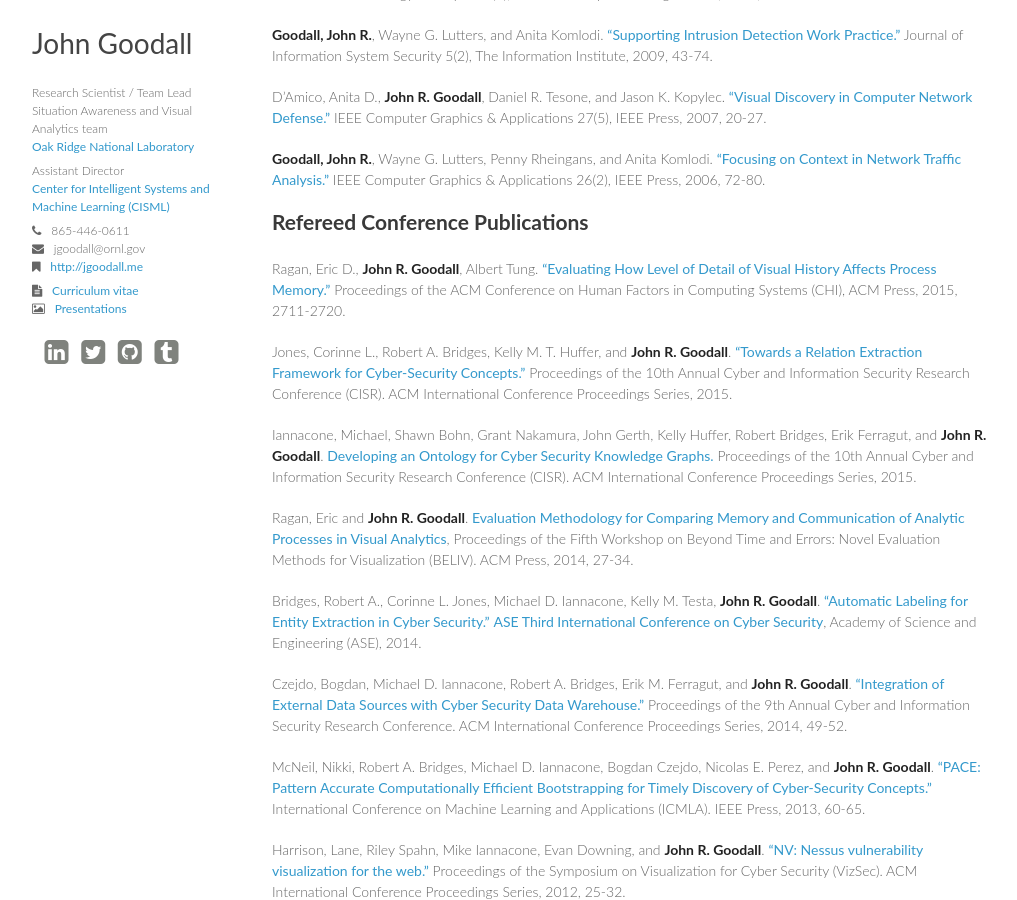
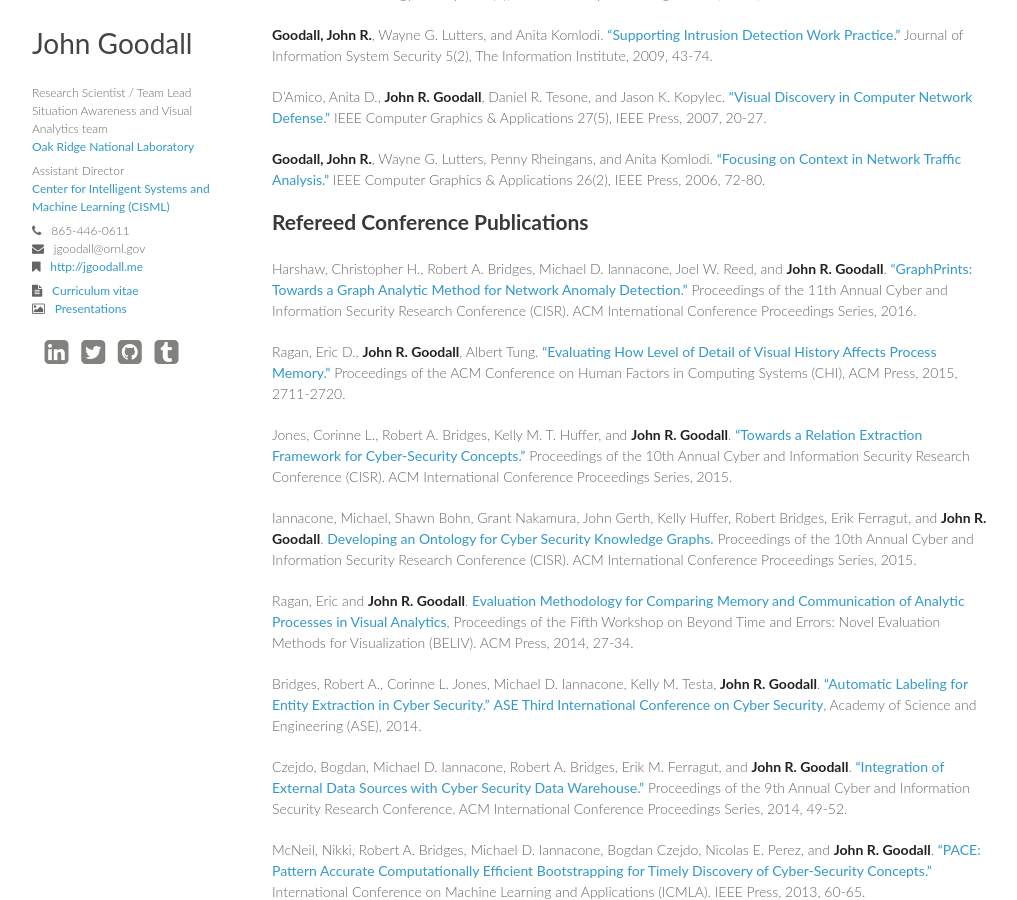
Before and after one commit to jgoodall/jgoodall.github.io, a Jekyll site: the page built from papers/index.md, in a window 1280 px wide and 900 px high, scrolled down 368 px. Shown: the whole window, without its empty margins (128-1145 px from the left). Built offline with Jekyll 4.4.1, drawn with Linux system fonts in a browser that asks for light colours; nearby versions of some CDN libraries.

Commit message:
added graphprints paper

```diff
--- a/papers/index.md
+++ b/papers/index.md
@@ -21,6 +21,8 @@ D'Amico, Anita D., **John R. Goodall**, Daniel R. Tesone, and Jason K. Kopylec.
 
 
 ## Refereed Conference Publications
+
+Harshaw, Christopher H., Robert A. Bridges, Michael D. Iannacone, Joel W. Reed, and **John R. Goodall**. ["GraphPrints: Towards a Graph Analytic Method for Network Anomaly Detection."](http://dl.acm.org/authorize?N04457) Proceedings of the 11th Annual Cyber and Information Security Research Conference (CISR). ACM International Conference Proceedings Series, 2016.
 
 Ragan, Eric D., **John R. Goodall**, Albert Tung. ["Evaluating How Level of Detail of Visual History Affects Process Memory."](http://dl.acm.org/authorize?N92021) Proceedings of the ACM Conference on Human Factors in Computing Systems (CHI), ACM Press, 2015, 2711-2720.
 
```
